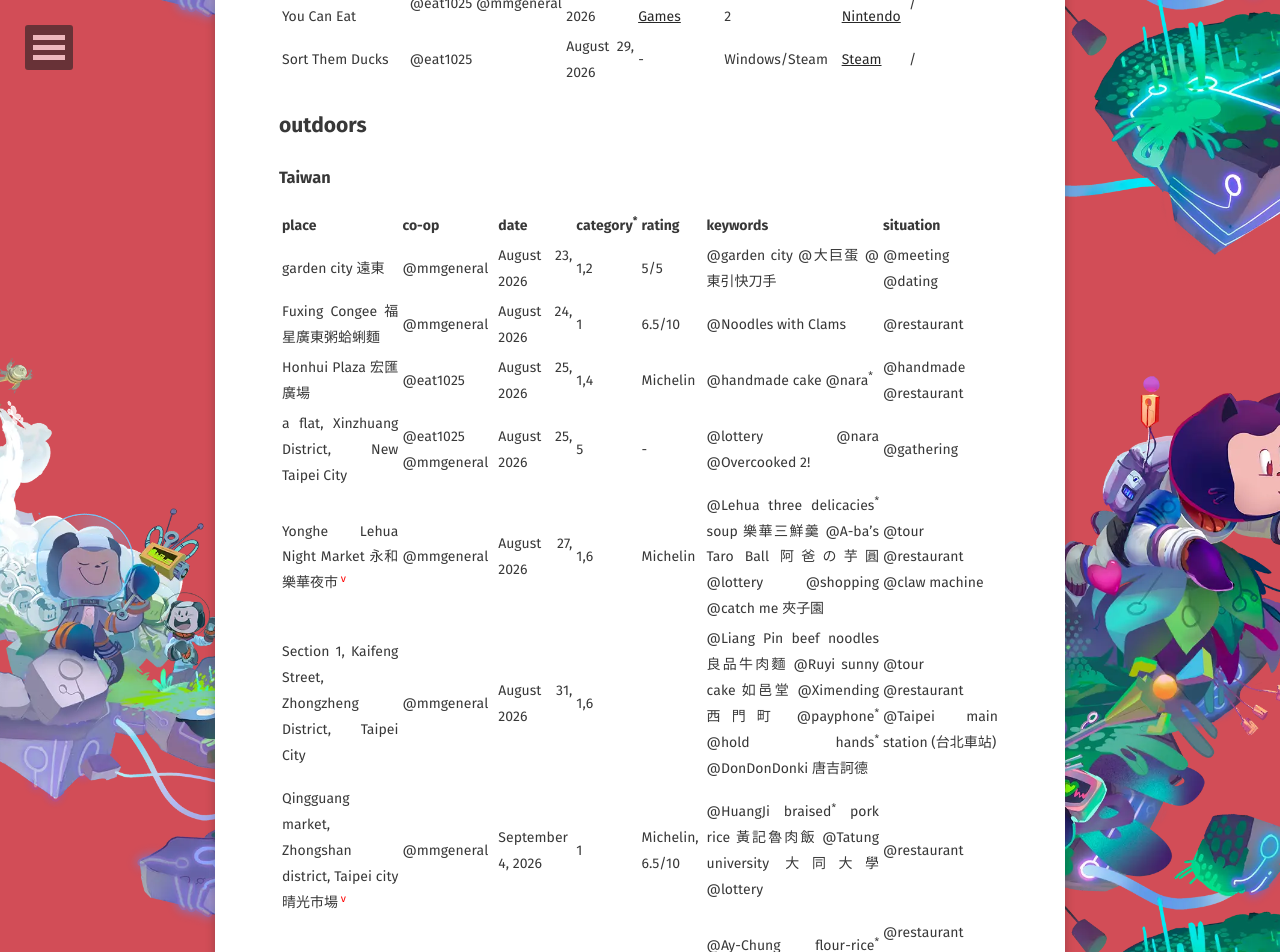
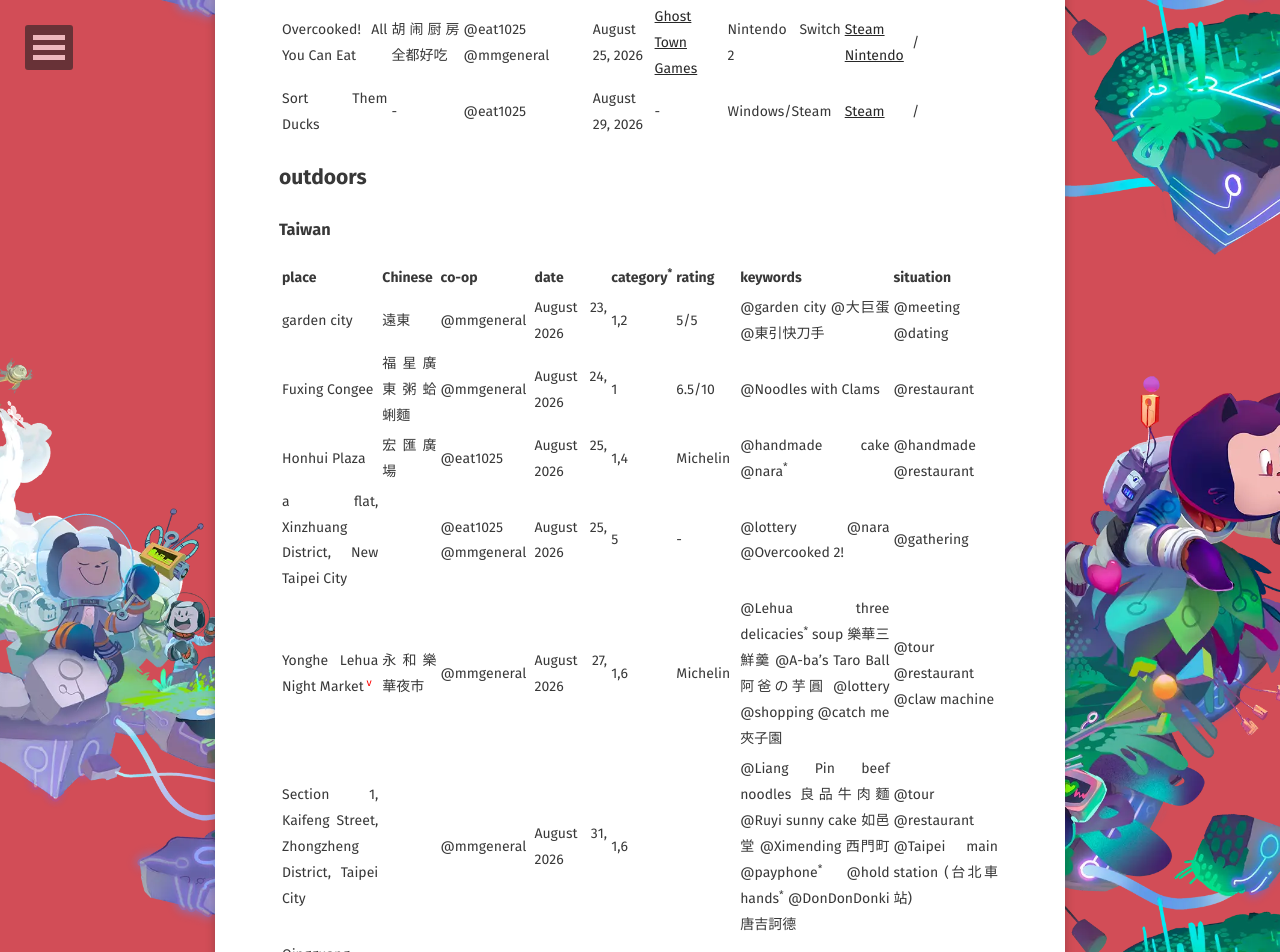
Before and after one commit to WebPavel/WebPavel.github.io, a Jekyll site: the page built from _posts/2026-08-23-Twitch-streamer-records.md, in a window 1280 px wide and 1400 px high, scrolled down 634 px. Shown: the top 952 px of the window. Built offline with Jekyll 4.4.1, drawn with Linux system fonts in a browser that asks for light colours; some web fonts are replaced; comment, search, counter and statistics services are not loaded; some of the changed text lies outside the part shown.

Commit message:
feat: supplement and separate the Chinese names of the relevant terms.

```diff
--- a/_posts/2026-08-23-Twitch-streamer-records.md
+++ b/_posts/2026-08-23-Twitch-streamer-records.md
@@ -11,27 +11,27 @@
 
 ## playing games
 
-| title                       | co-op                         | date            | official website                                                     | platform/channel  | download                                                                                                                                                                      | continuation    |
-|-----------------------------|-------------------------------|-----------------|----------------------------------------------------------------------|-------------------|-------------------------------------------------------------------------------------------------------------------------------------------------------------------------------|-----------------|
-| How to Fish                 | @eat1025 @mmgeneral @abbby156 | August 23, 2026 | [Dazed Games](https://dazed.games/)                                  | Windows/Steam     | [Steam](https://store.steampowered.com/app/4001890/How_to_Fish/)                                                                                                              | August 30, 2026 |
-| Overcooked! All You Can Eat | @eat1025 @mmgeneral           | August 25, 2026 | [Ghost Town Games](https://ghosttowngames.com/game/overcooked-ayce/) | Nintendo Switch 2 | [Steam](https://store.steampowered.com/app/1243830/Overcooked_All_You_Can_Eat/)<br/>[Nintendo](https://www.nintendo.com/us/store/products/overcooked-all-you-can-eat-switch/) | /               |
-| Sort Them Ducks             | @eat1025                      | August 29, 2026 | -                                                                    | Windows/Steam     | [Steam](https://store.steampowered.com/app/4992070/Sort_Them_Ducks/)                                                                                                          | /               |
+| title                       | Chinese           | co-op                         | date            | official website                                                     | platform/channel  | download                                                                                                                                                                      | continuation    |
+|-----------------------------|-------------------|-------------------------------|-----------------|----------------------------------------------------------------------|-------------------|-------------------------------------------------------------------------------------------------------------------------------------------------------------------------------|-----------------|
+| How to Fish                 | 渔力全开          | @eat1025 @mmgeneral @abbby156 | August 23, 2026 | [Dazed Games](https://dazed.games/)                                  | Windows/Steam     | [Steam](https://store.steampowered.com/app/4001890/How_to_Fish/)                                                                                                              | August 30, 2026 |
+| Overcooked! All You Can Eat | 胡闹厨房 全都好吃 | @eat1025 @mmgeneral           | August 25, 2026 | [Ghost Town Games](https://ghosttowngames.com/game/overcooked-ayce/) | Nintendo Switch 2 | [Steam](https://store.steampowered.com/app/1243830/Overcooked_All_You_Can_Eat/)<br/>[Nintendo](https://www.nintendo.com/us/store/products/overcooked-all-you-can-eat-switch/) | /               |
+| Sort Them Ducks             | -                 | @eat1025                      | August 29, 2026 | -                                                                    | Windows/Steam     | [Steam](https://store.steampowered.com/app/4992070/Sort_Them_Ducks/)                                                                                                          | /               |
 
 ## outdoors
 
 ### Taiwan
 
-| place                                                                                           | co-op               | date              | category<sup>*</sup> | rating           | keywords                                                                                                                                         | situation                                                       |
-|-------------------------------------------------------------------------------------------------|---------------------|-------------------|----------------------|------------------|--------------------------------------------------------------------------------------------------------------------------------------------------|-----------------------------------------------------------------|
-| garden city 遠東                                                                                | @mmgeneral          | August 23, 2026   | 1,2                  | 5/5              | @garden city @大巨蛋 @東引快刀手                                                                                                                 | @meeting @dating                                                |
-| Fuxing Congee 福星廣東粥蛤蜊麵                                                                  | @mmgeneral          | August 24, 2026   | 1                    | 6.5/10           | @Noodles with Clams                                                                                                                              | @restaurant                                                     |
-| Honhui Plaza 宏匯廣場                                                                           | @eat1025            | August 25, 2026   | 1,4                  | Michelin         | @handmade cake @nara<sup>*</sup>                                                                                                                 | @handmade @restaurant                                           |
-| a flat, Xinzhuang District, New Taipei City                                                     | @eat1025 @mmgeneral | August 25, 2026   | 5                    | -                | @lottery @nara @Overcooked 2!                                                                                                                    | @gathering                                                      |
-| Yonghe Lehua Night Market 永和樂華夜市<sup><font color='red'>v</font></sup>                     | @mmgeneral          | August 27, 2026   | 1,6                  | Michelin         | @Lehua three delicacies<sup>*</sup> soup 樂華三鮮羹 @A-ba's Taro Ball 阿爸の芋圓 @lottery @shopping @catch me 夾子園                             | @tour @restaurant @claw machine                                 |
-| Section 1, Kaifeng Street, Zhongzheng District, Taipei City                                     | @mmgeneral          | August 31, 2026   | 1,6                  |                  | @Liang Pin beef noodles 良品牛肉麵 @Ruyi sunny cake 如邑堂 @Ximending 西門町 @payphone<sup>*</sup> @hold hands<sup>*</sup> @DonDonDonki 唐吉訶德 | @tour @restaurant @Taipei main station (台北車站)               |
-| Qingguang market, Zhongshan district, Taipei city 晴光市場<sup><font color='red'>v</font></sup> | @mmgeneral          | September 4, 2026 | 1                    | Michelin, 6.5/10 | @HuangJi braised<sup>*</sup> pork rice 黃記魯肉飯 @Tatung university 大同大學 @lottery                                                           | @restaurant                                                     |
-| Ximending 西門町<sup><font color='red'>v</font></sup>                                           | @mmgeneral          | September 7, 2026 | 1,6                  |                  | @Ay-Chung flour-rice<sup>\*</sup> noodle 阿宗麵線 @Oromo cafe<sup>*</sup> 奧蘿茉 @StarBeary 熊嗨星樂園                                           | @restaurant @tour @claw machine @Taipei main station (台北車站) |
-| Taipei Arena<sup>*</sup>, Nanjing East Road, Songshan district, Taipei city 松山區臺北小巨蛋    | @mmgeneral          | September 8, 2026 | 1,2                  | 7/10             | @Ento Buzz<sup>\*</sup> 蟲蟲巴斯 @Gentry<sup>*</sup> Noodle 仕紳品麵 @lottery @FunStarCatch Fun星球                                              | @restaurant                                                     |
+| place                                                                                  | Chinese          | co-op               | date              | category<sup>*</sup> | rating           | keywords                                                                                                                                         | situation                                                       |
+|----------------------------------------------------------------------------------------|------------------|---------------------|-------------------|----------------------|------------------|--------------------------------------------------------------------------------------------------------------------------------------------------|-----------------------------------------------------------------|
+| garden city                                                                            | 遠東             | @mmgeneral          | August 23, 2026   | 1,2                  | 5/5              | @garden city @大巨蛋 @東引快刀手                                                                                                                 | @meeting @dating                                                |
+| Fuxing Congee                                                                          | 福星廣東粥蛤蜊麵 | @mmgeneral          | August 24, 2026   | 1                    | 6.5/10           | @Noodles with Clams                                                                                                                              | @restaurant                                                     |
+| Honhui Plaza                                                                           | 宏匯廣場         | @eat1025            | August 25, 2026   | 1,4                  | Michelin         | @handmade cake @nara<sup>*</sup>                                                                                                                 | @handmade @restaurant                                           |
+| a flat, Xinzhuang District, New Taipei City                                            |                  | @eat1025 @mmgeneral | August 25, 2026   | 5                    | -                | @lottery @nara @Overcooked 2!                                                                                                                    | @gathering                                                      |
+| Yonghe Lehua Night Market<sup><font color='red'>v</font></sup>                         | 永和樂華夜市     | @mmgeneral          | August 27, 2026   | 1,6                  | Michelin         | @Lehua three delicacies<sup>*</sup> soup 樂華三鮮羹 @A-ba's Taro Ball 阿爸の芋圓 @lottery @shopping @catch me 夾子園                             | @tour @restaurant @claw machine                                 |
+| Section 1, Kaifeng Street, Zhongzheng District, Taipei City                            |                  | @mmgeneral          | August 31, 2026   | 1,6                  |                  | @Liang Pin beef noodles 良品牛肉麵 @Ruyi sunny cake 如邑堂 @Ximending 西門町 @payphone<sup>*</sup> @hold hands<sup>*</sup> @DonDonDonki 唐吉訶德 | @tour @restaurant @Taipei main station (台北車站)               |
+| Qingguang market, Zhongshan district, Taipei city<sup><font color='red'>v</font></sup> | 晴光市場         | @mmgeneral          | September 4, 2026 | 1                    | Michelin, 6.5/10 | @HuangJi braised<sup>*</sup> pork rice 黃記魯肉飯 @Tatung university 大同大學 @lottery                                                           | @restaurant                                                     |
+| Ximending<sup><font color='red'>v</font></sup>                                         | 西門町           | @mmgeneral          | September 7, 2026 | 1,6                  |                  | @Ay-Chung flour-rice<sup>\*</sup> noodle 阿宗麵線 @Oromo cafe<sup>*</sup> 奧蘿茉 @StarBeary 熊嗨星樂園                                           | @restaurant @tour @claw machine @Taipei main station (台北車站) |
+| Taipei Arena<sup>*</sup>, Nanjing East Road, Songshan district, Taipei city            | 松山區臺北小巨蛋 | @mmgeneral          | September 8, 2026 | 1,2                  | 7/10             | @Ento Buzz<sup>\*</sup> 蟲蟲巴斯 @Gentry<sup>*</sup> Noodle 仕紳品麵 @lottery @FunStarCatch Fun星球                                              | @restaurant                                                     |
 
 > __*__:
 > - category: 1=restaurant, 2=exhibition, 3=show, 4=handmade, 5=gathering, 6=tour
```
